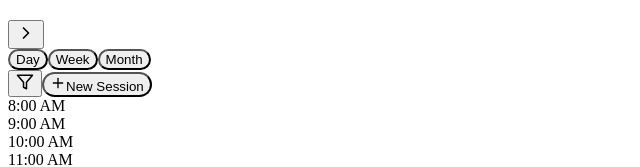
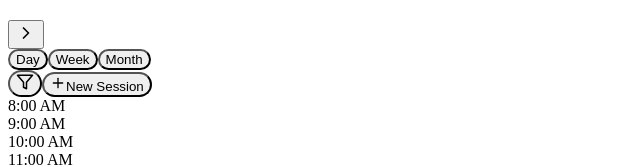
Before and after one commit to tunix-app/tunix-crm-ui, a Next.js app: page /Calendar in a window 1280 px wide. Shown: the part 211-378 px from the top of the page, without its empty margins (0-640 px from the left). Built offline with nearby package versions, Linux system fonts and the light colour scheme.

Commit message:
set button to use shadcn component

```diff
--- a/src/components/ui/button.tsx
+++ b/src/components/ui/button.tsx
@@ -6,7 +6,7 @@ import { cn } from '@/lib/utils';
 const buttonVariants = cva('inline-flex items-center justify-center whitespace-nowrap text-sm font-medium ring-offset-background transition-colors focus-visible:outline-none focus-visible:ring-2 focus-visible:ring-ring focus-visible:ring-offset-2 disabled:pointer-events-none disabled:opacity-50', {
   variants: {
     variant: {
-      default: 'bg-primary text-primary-foreground hover:bg-primary/90',
+      default: 'bg-primary text-primary-foreground hover:bg-primary',
       destructive: 'bg-destructive text-destructive-foreground hover:bg-destructive/90',
       outline: 'border border-input bg-background hover:bg-accent hover:text-accent-foreground',
       secondary: 'bg-secondary text-secondary-foreground hover:bg-secondary/80',
--- a/src/pages/Calendar.tsx
+++ b/src/pages/Calendar.tsx
@@ -2,6 +2,7 @@ import React, { useState } from 'react';
 import { ChevronLeftIcon, ChevronRightIcon, PlusIcon, FilterIcon } from 'lucide-react';
 import CalendarView from '../components/Calendar/CalendarView';
 import NewSession from '@/components/Calendar/scheduling/newSessionDialog';
+import { Button } from '@/components/ui/button';
 const Calendar = () => {
   const [currentDate, setCurrentDate] = useState(new Date());
   const [view, setView] = useState<'day' | 'week' | 'month'>('week');
@@ -61,20 +62,20 @@ const Calendar = () => {
             </div>
           </div>
           <div className="flex items-center space-x-2">
-            <div className="bg-gray-100 p-1 rounded-md flex">
-              <button style={{ borderRadius: '24px' }} className={`px-3 py-1 text-sm rounded-md ${view === 'day' ? 'bg-white shadow' : ''}`} onClick={() => setView('day')}>
+            <div className="bg-gray-100 p-1 rounded-md flex" style={{ borderRadius: '24px' }}>
+              <Button className={`px-3 py-1 text-sm rounded-md ${view === 'day' ? 'bg-white shadow' : ''}`} onClick={() => setView('day')}>
                 Day
-              </button>
-              <button style={{ borderRadius: '24px' }} className={`px-3 py-1 text-sm rounded-md ${view === 'week' ? 'bg-white shadow' : ''}`} onClick={() => setView('week')}>
+              </Button>
+              <Button className={`px-3 py-1 text-sm rounded-md ${view === 'week' ? 'bg-white shadow' : ''}`} onClick={() => setView('week')}>
                 Week
-              </button>
-              <button style={{ borderRadius: '24px' }} className={`px-3 py-1 text-sm rounded-md ${view === 'month' ? 'bg-white shadow' : ''}`} onClick={() => setView('month')}>
+              </Button>
+              <Button className={`px-3 py-1 text-sm rounded-md ${view === 'month' ? 'bg-white shadow' : ''}`} onClick={() => setView('month')}>
                 Month
-              </button>
+              </Button>
             </div>
-            <button className="p-2 rounded-md hover:bg-gray-100">
+            <Button className="p-2 rounded-md hover:bg-gray-100">
               <FilterIcon size={18} />
-            </button>
+            </Button>
             <NewSession />
           </div>
         </div>
```
